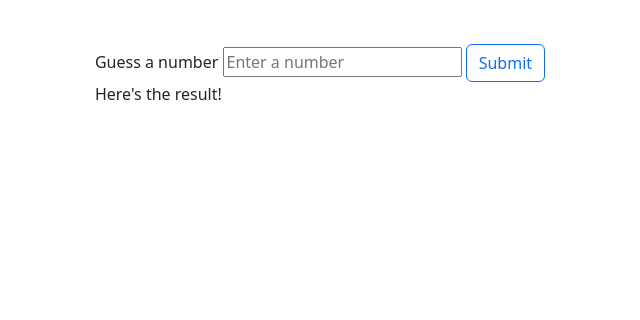
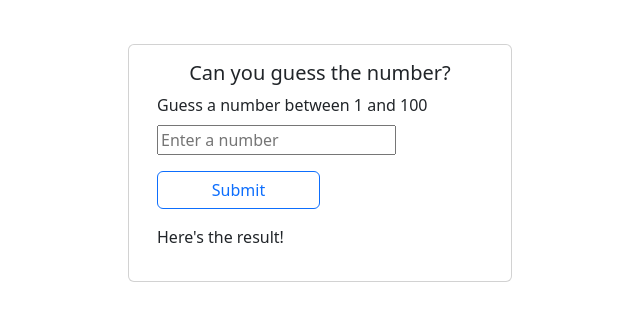
Before and after one commit to vicmazzola/guess-the-number, a plain HTML site: page index.html in a window 1280 px wide. Shown: the part 66-386 px from the top of the page, without its empty margins (320-960 px from the left). Drawn offline with nearby package versions, Linux system fonts and the light colour scheme.

Commit message:
add buttons

```diff
--- a/index.html
+++ b/index.html
@@ -18,13 +18,24 @@
     <h2>This is the game</h2></header>
 <div class="container mt-5 d-flex justify-content-center">
     <main>
-        <div class="container" id="input-container">
-            <form>
-                <label for="input-number" class="form-label" id="label-number">Guess a number</label>
-                <input class="input-number" id="input-number" type="number" placeholder="Enter a number">
-                <button class="btn btn-outline-primary" id="button">Submit</button>
-                <p id="result">Here's the result!</p>
-            </form>
+        <div class="card" style="width: 24rem;">
+            <div class="card-body">
+                <div class="container" id="input-container">
+                    <h5 class="card-title text-center">Can you guess the number?</h5>
+                    <form id="game-form">
+                        <div class="mb-3">
+                            <label for="input-number" class="form-label" id="label-number">Guess a number between 1 and
+                                100</label>
+                            <input class="input-number" id="input-number" type="number" placeholder="Enter a number">
+                        </div>
+                        <button type="submit" class="btn btn-outline-primary w-50 mb-3" id="button">Submit</button>
+                        <button type="button" class="btn btn-outline-secondary w-100" id="reset-button" style="display: none;">
+                            Restart
+                        </button>
+                        <p id="result">Here's the result!</p>
+                    </form>
+                </div>
+            </div>
         </div>
     </main>
 </div>
```
